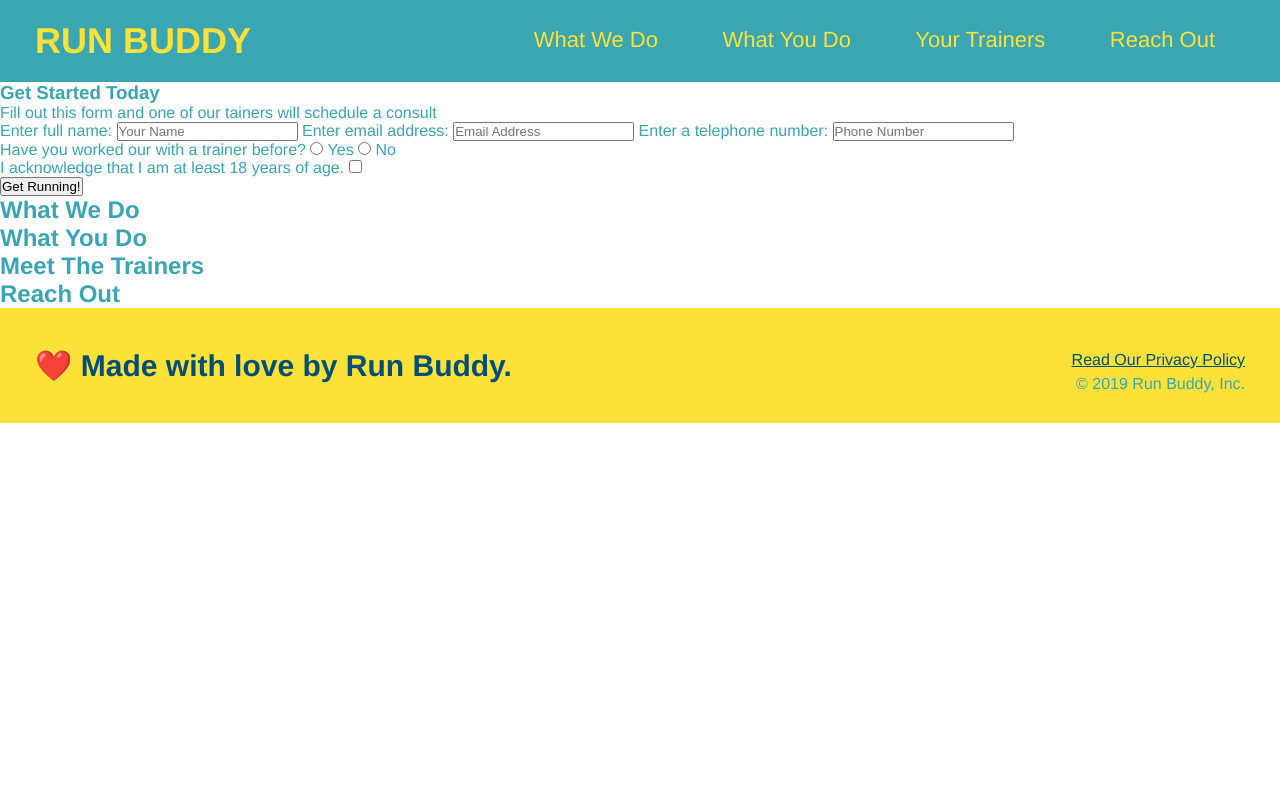
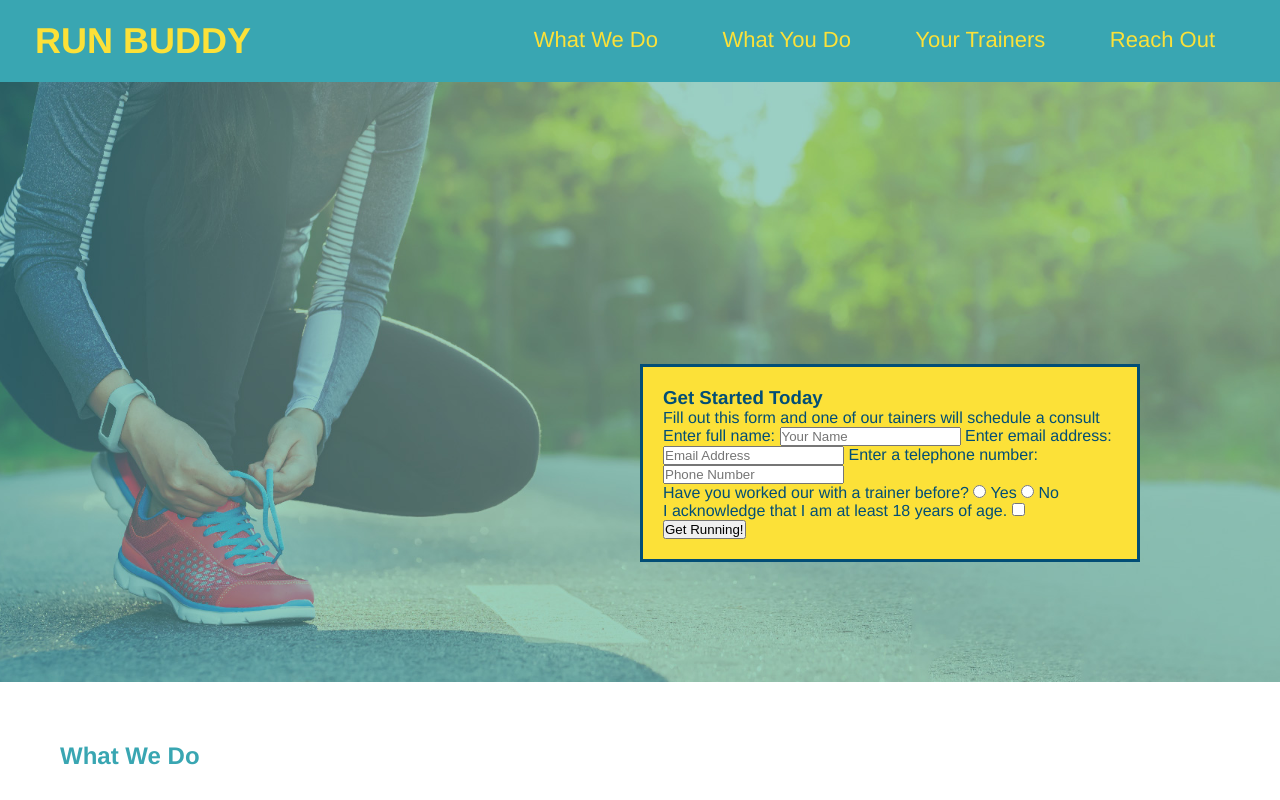
Before and after one commit to MorgReed/run-buddy, a plain HTML site: page index.html in a window 1280 px wide. Shown: the top 800 px of the page. Drawn offline with Linux system fonts and the light colour scheme.

Commit message:
hero starting css

```diff
--- a/assets/css/style.css
+++ b/assets/css/style.css
@@ -72,3 +72,30 @@ footer div {
 footer a {
     color: #024e76
 }
+
+
+section {
+    padding: 60px;
+}
+
+/* Hero Style Start*/
+.hero {
+    background-image: url("../images/hero-bg.jpg");
+    height: 600px;
+    background-size: cover;
+    background-position: center;
+    position: relative;
+}
+
+.hero-form {
+    background-color: #fce138;
+    padding: 20px;
+    width: 500px;
+    color: #024e76;
+    border: solid 3px #024e76;
+    position: absolute;
+    bottom: 120px;
+    right: 140px;
+}
+
+/*Hero Style End*/
--- a/index.html
+++ b/index.html
@@ -37,8 +37,8 @@
 
 
 <!--hero/jumbotron-->
-<section>
-    <div>
+<section class="hero">
+    <div class="hero-form">
         <h3>Get Started Today</h3>
         <p>Fill out this form and one of our tainers will schedule a consult</p>
     <!--Add Form Element-->
```
Also changed, not shown: assets/images/hero-bg.jpg (added).
